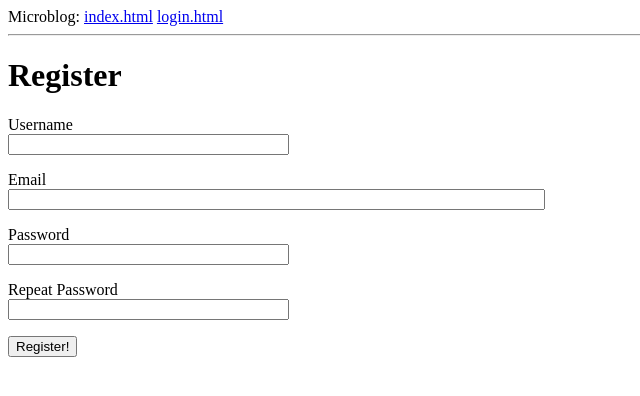
After one commit to BlakeXYZ/WinWeb-Python-Projects, a Flask app: template Intro_to_Flask/my_app/templates/register.html in a window 1280 px wide. The commit adds this page. Shown: the top 396 px of the page, without its empty margins (0-640 px from the left). Run offline with Flask 3, Linux system fonts and the light colour scheme; the template is opened without the code that fills it: values that come from a table or form of the project are taken from there, others are empty.

Commit message:
Flask Mega Tutorial Ch. 5 User Logins

```diff
--- a/Intro_to_Flask/my_app/__init__.py
+++ b/Intro_to_Flask/my_app/__init__.py
@@ -4,10 +4,12 @@ from flask_migrate import Migrate
 from flask_login import LoginManager
 
 from config import Config
-from my_app import routes, models
 
 app = Flask(__name__)
 app.config.from_object(Config)
 db = SQLAlchemy(app)
 migrate = Migrate(app, db)
 login = LoginManager(app)
+login.login_view = 'login'      # value 'login' is endpoint (same value when calling url_for())
+
+from my_app import routes, models
--- a/Intro_to_Flask/my_app/forms.py
+++ b/Intro_to_Flask/my_app/forms.py
@@ -13,10 +13,32 @@ from my_app.forms import LoginForm
 
 from flask_wtf import FlaskForm
 from wtforms import StringField, PasswordField, BooleanField, SubmitField
-from wtforms.validators import DataRequired
+from wtforms.validators import ValidationError, DataRequired, Email, EqualTo
+import sqlalchemy as sa
+from my_app import db
+from my_app.models import User
 
 class LoginForm(FlaskForm):
-    username = StringField('Username', validators=[DataRequired()])
-    password = PasswordField('Password', validators=[DataRequired()])
-    remember_me = BooleanField('Remember Me')
-    submit = SubmitField('Click me to sign in!')
+    username =      StringField('Username', validators=[DataRequired()])
+    password =      PasswordField('Password', validators=[DataRequired()])
+    remember_me =   BooleanField('Remember Me')
+    submit =        SubmitField('Click me to sign in!')
+
+class RegistrationForm(FlaskForm):
+    username =      StringField('Username', validators=[DataRequired()])
+    email =         StringField('Email', validators=[DataRequired(), Email()])
+    password =      PasswordField('Password', validators=[DataRequired()])
+    password2 =     PasswordField('Repeat Password', validators=[DataRequired(), EqualTo('password')])
+    submit =        SubmitField('Register!')
+
+    def validate_username(self, username):              # When you add any methods that match the pattern validate_<field_name>, WTForms takes those as custom validators and invokes them in addition to the stock validators
+        user = db.session.scalar(sa.select(User).where(
+            User.username == username.data))
+        if user is not None:
+            raise ValidationError(f"Username '{username.data}' is already taken! :(")
+
+    def validate_email(self, email):
+        user = db.session.scalar(sa.select(User).where(
+            User.email == email.data))
+        if user is not None:
+            raise ValidationError(f"Email '{email.data}' is already taken! :(")
--- a/Intro_to_Flask/my_app/models.py
+++ b/Intro_to_Flask/my_app/models.py
@@ -41,10 +41,10 @@ class User(UserMixin, db.Model):
         return f'<username = {self.username}>'
 
     def set_password(self, password):
-        self.password_hash = generate_password_hash(password)
+        self.pw_hash = generate_password_hash(password)
 
     def check_password(self, password):
-        return check_password_hash(self.password_hash, password)
+        return check_password_hash(self.pw_hash, password)
 
 
 class Post(db.Model):
--- a/Intro_to_Flask/my_app/templates/index.html
+++ b/Intro_to_Flask/my_app/templates/index.html
@@ -2,7 +2,7 @@
 
 {% block index_content_block %}
 
-    <h1>Howdy, {{ user.username }}!</h1>
+    <h1>Howdy, {{ current_user.username }}!</h1>
 
     {% for post in posts %}
     <div>
--- a/Intro_to_Flask/my_app/templates/login.html
+++ b/Intro_to_Flask/my_app/templates/login.html
@@ -24,4 +24,6 @@
         <p>{{ form.submit() }}</p>
     </form>
 
+    <p>New User? <a href="{{ url_for('register') }}">Click to Register!</a></p>
+
 {% endblock %}
--- /dev/null
+++ b/Intro_to_Flask/my_app/templates/register.html
@@ -0,0 +1,41 @@
+{% extends "base.html" %}
+
+{% block index_content_block %}
+
+
+    <h1>Register</h1>
+    <form action="" method="post">
+        {{ form.hidden_tag() }}
+        <p>
+            {{ form.username.label }}<br>
+            {{ form.username(size=32) }}<br>
+            {% for error in form.username.errors %}
+            <span style="color: red;">[{{ error }}]</span>
+            {% endfor %}
+        </p>
+        <p>
+            {{ form.email.label }}<br>
+            {{ form.email(size=64) }}<br>
+            {% for error in form.email.errors %}
+            <span style="color: red;">[{{ error }}]</span>
+            {% endfor %}
+        </p>
+        <p>
+            {{ form.password.label }}<br>
+            {{ form.password(size=32) }}<br>
+            {% for error in form.password.errors %}
+            <span style="color: red;">[{{ error }}]</span>
+            {% endfor %}
+        </p>
+        <p>
+            {{ form.password2.label }}<br>
+            {{ form.password2(size=32) }}<br>
+            {% for error in form.password2.errors %}
+            <span style="color: red;">[{{ error }}]</span>
+            {% endfor %}
+        </p>
+        <p>{{ form.submit() }}</p>
+    </form>
+
+
+{% endblock %}
```
Also changed, not shown: Intro_to_Flask/my_app/routes.py (+29 -3 lines), Intro_to_Flask/app.db.
